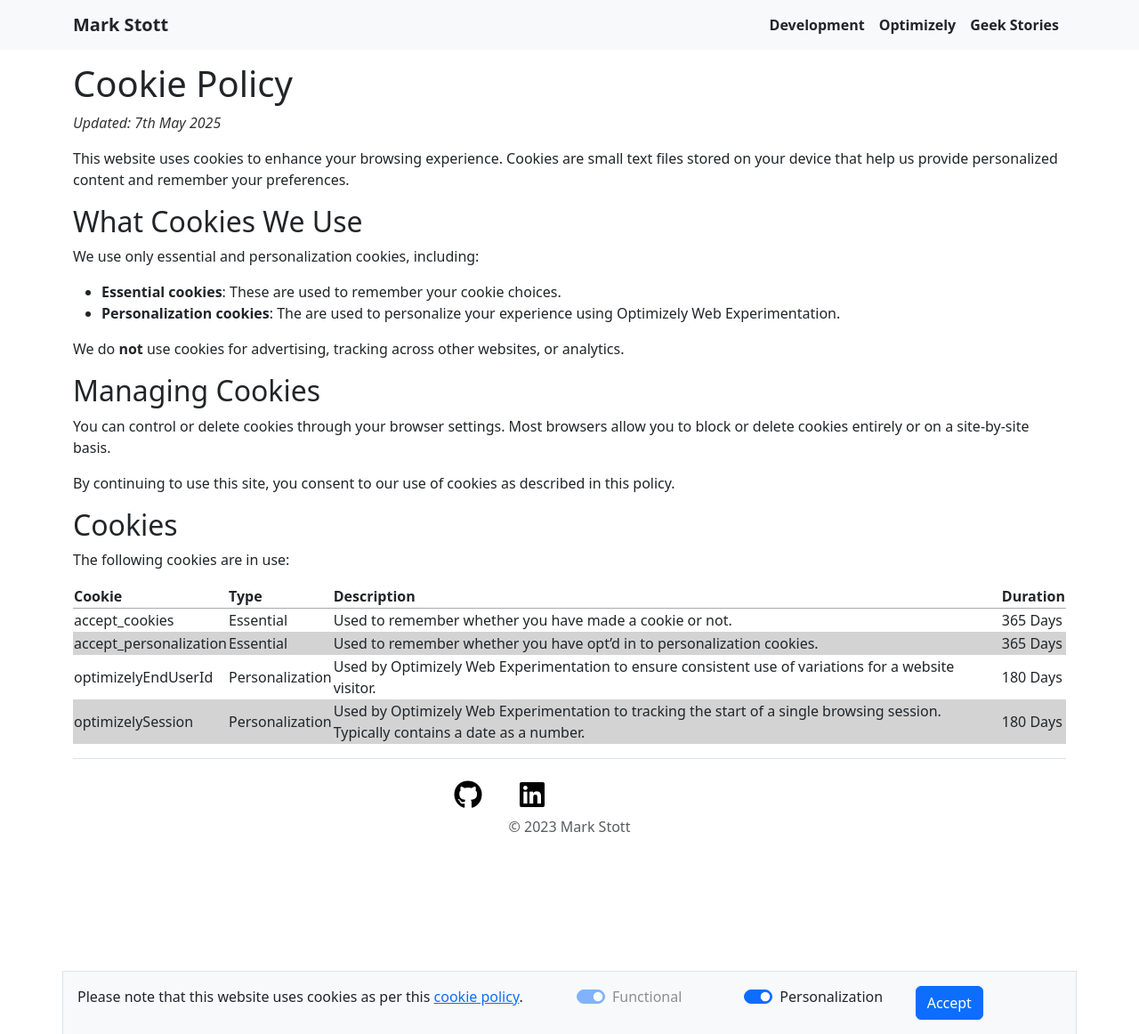
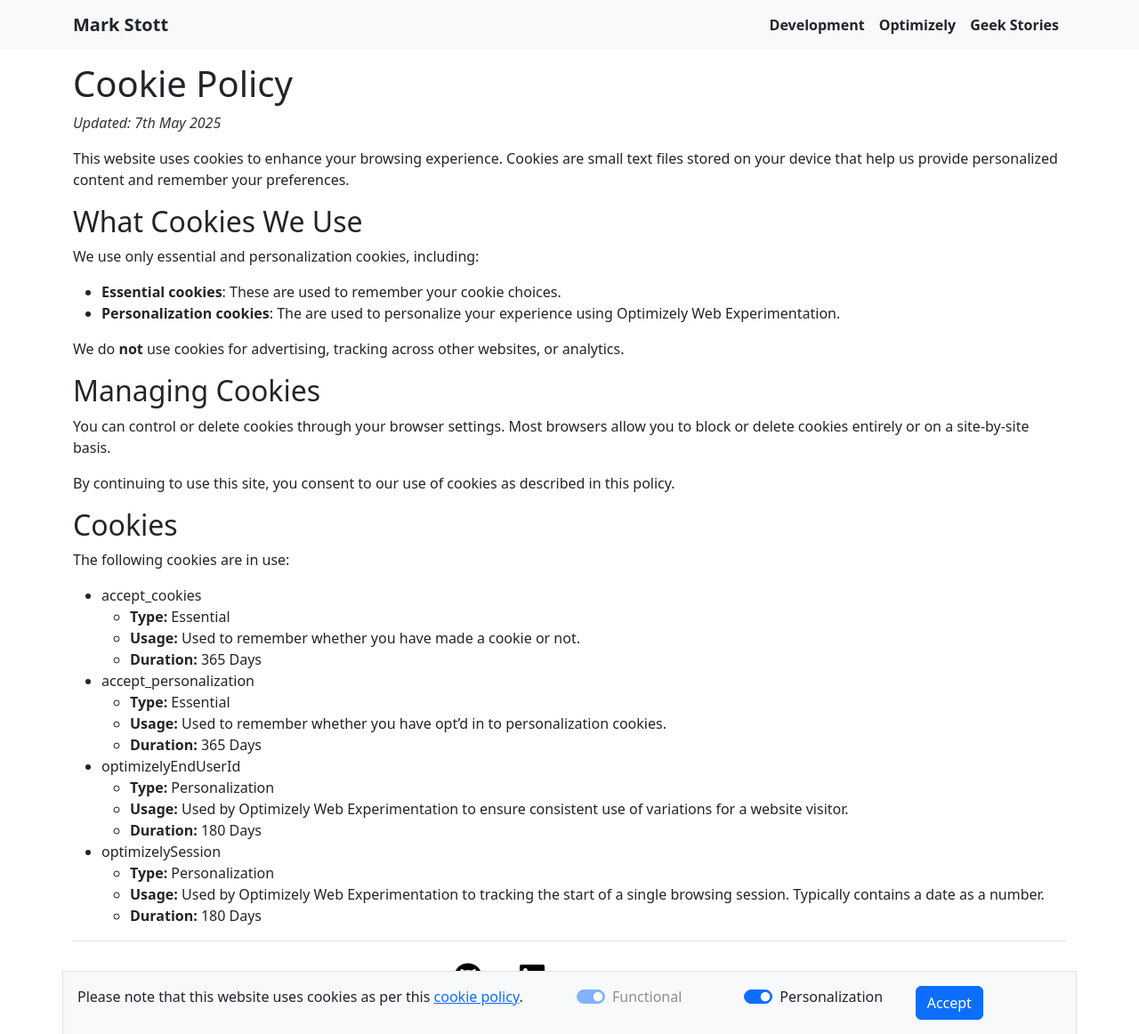
Before and after one commit to GeekInTheNorth/GeekInTheNorth.github.io, a Jekyll site: the page built from cookies.md, in a window 1280 px wide and 1162 px high. Shown: the whole window at 89% size. Built offline with Jekyll 4.4.1, drawn with Linux system fonts in a browser that asks for light colours.

Commit message:
Update Cookie Policy

```diff
--- a/cookies.md
+++ b/cookies.md
@@ -30,9 +30,19 @@ By continuing to use this site, you consent to our use of cookies as described i
 
 The following cookies are in use:
 
-| Cookie | Type | Description | Duration |
-|--------|------|-------------|----------|
-| accept_cookies | Essential | Used to remember whether you have made a cookie or not. | 365 Days |
-| accept_personalization | Essential | Used to remember whether you have opt'd in to personalization cookies. | 365 Days |
-| optimizelyEndUserId | Personalization | Used by Optimizely Web Experimentation to ensure consistent use of variations for a website visitor. | 180 Days |
-| optimizelySession | Personalization | Used by Optimizely Web Experimentation to tracking the start of a single browsing session.  Typically contains a date as a number. | 180 Days |
+- accept_cookies
+  - **Type:** Essential
+  - **Usage:** Used to remember whether you have made a cookie or not.
+  - **Duration:** 365 Days
+- accept_personalization
+  - **Type:** Essential
+  - **Usage:** Used to remember whether you have opt'd in to personalization cookies.
+  - **Duration:** 365 Days
+- optimizelyEndUserId
+  - **Type:** Personalization
+  - **Usage:** Used by Optimizely Web Experimentation to ensure consistent use of variations for a website visitor.
+  - **Duration:** 180 Days
+- optimizelySession
+  - **Type:** Personalization
+  - **Usage:** Used by Optimizely Web Experimentation to tracking the start of a single browsing session.  Typically contains a date as a number.
+  - **Duration:** 180 Days
```
